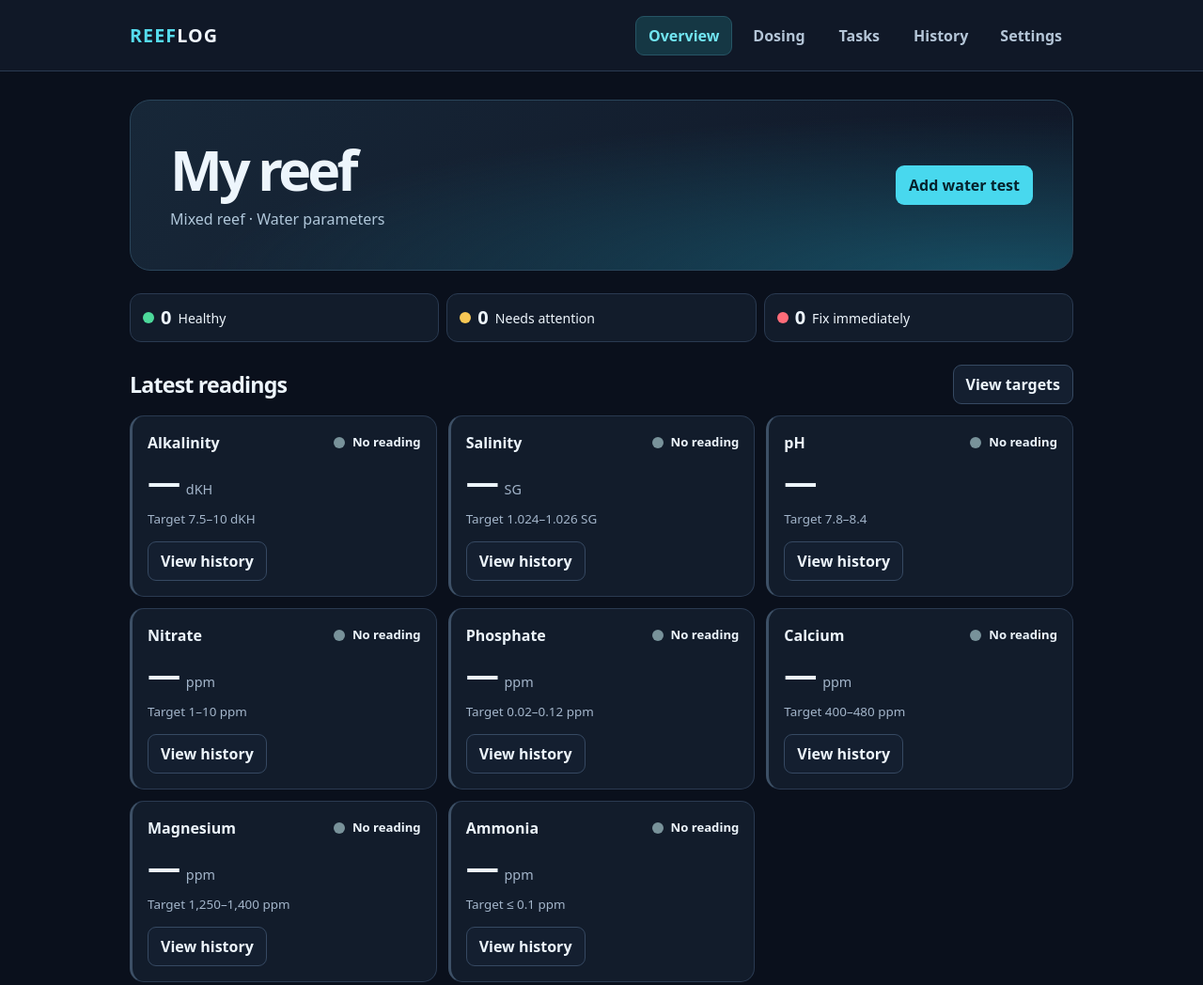
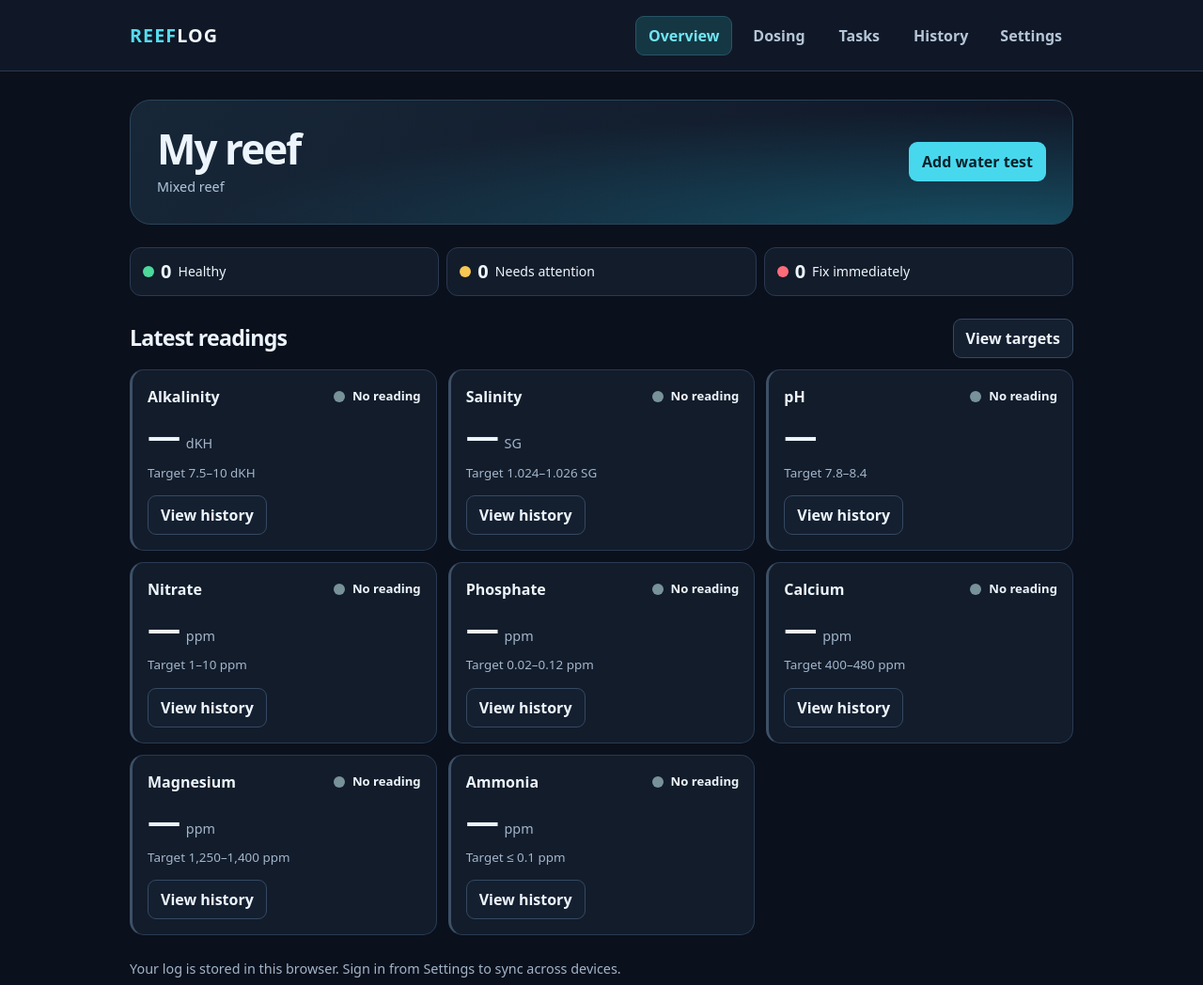
Before and after one commit to reeflog/reeflog.github.io, a plain HTML site: page index.html in a window 1280 px wide. Shown: the top 1048 px of the page at 94% size. Drawn offline with Linux system fonts and the light colour scheme.

Commit message:
Simplify the Overview tank header

```diff
--- a/index.html
+++ b/index.html
@@ -42,11 +42,17 @@ button,input,select,textarea{background:#141f30;color:var(--ink);border-color:#3
 .primary{background:#48d8ee;color:#06222c}
 .hero{position:relative;background:radial-gradient(ellipse at 93% 105%,#174e63 0%,transparent 65%),linear-gradient(120deg,#172738,#101727);border-color:#2a455a}
 .hero p{color:#b0c7da}
-.tank-heading{display:inline-flex;align-items:center;gap:.9rem;position:relative;max-width:100%;border-radius:6px}
+.tank-overview{padding:clamp(16px,3vw,28px);gap:12px 20px}
+.tank-overview .tank-details{min-width:0}
+.tank-overview h1{font-size:clamp(1.75rem,5vw,2.75rem);letter-spacing:-.045em}
+.tank-overview .tank-meta{margin-top:7px;font-size:.9rem}
+.tank-heading{display:inline-flex;align-items:center;gap:.65rem;position:relative;max-width:100%;border-radius:6px}
 .tank-heading h1{overflow-wrap:anywhere}
 .tank-heading select{position:absolute;inset:0;width:100%;height:100%;opacity:0;cursor:pointer}
 .tank-heading:focus-within{outline:2px solid var(--teal);outline-offset:5px}
-.tank-heading-arrow{width:.65rem;height:.65rem;flex:none;border:solid var(--teal);border-width:0 2px 2px 0;transform:translateY(-2px) rotate(45deg)}
+.tank-heading-arrow{width:27px;height:27px;flex:none;display:grid;place-items:center;border:1px solid #355768;border-radius:8px;color:var(--teal);background:#132b38}
+.tank-heading-arrow::after{content:"";width:7px;height:7px;border:solid currentColor;border-width:0 2px 2px 0;transform:translateY(-2px) rotate(45deg)}
+.tank-heading:hover .tank-heading-arrow{background:#215062}
 .card,.panel,dialog{background:#121c2b;border-color:var(--line)}
 .card h3{color:#b9c9db}
 .pill{background:#273548;color:#d5e4f0}
@@ -579,6 +585,9 @@ function nextStep(item) {
 }
 
 function overview() {
+  const profile = profileKey(state);
+  const tankType = profile === 'fowlr' ? 'FOWLR' : CORAL_PROFILES[profile].label + ' reef';
+  const volume = state.waterVolume;
   const items = active().map(([key,name,unit]) => {
     const setting = config(key);
     const readings = records(key);
@@ -588,10 +597,10 @@ function overview() {
   const order = ['red','yellow','green','gray'];
   items.sort((a,b) => order.indexOf(a.color) - order.indexOf(b.color));
   const count = color => items.filter(item => item.color === color).length;
-  return `<section class="hero"><div><div class="tank-heading"><h1>${esc(state.name)}</h1>
+  return `<section class="hero tank-overview"><div class="tank-details"><div class="tank-heading"><h1>${esc(state.name)}</h1>
     ${fleet.tanks.length > 1 ? `<span class="tank-heading-arrow" aria-hidden="true"></span><select id="overview-tank" aria-label="Switch tank">
       ${fleet.tanks.map(tank => `<option value="${esc(tank.id)}" ${tank.id === fleet.active ? 'selected' : ''}>${esc(tank.log.name)}</option>`).join('')}
-      </select>` : ''}</div><p>${CORAL_PROFILES[profileKey(state)].label}${profileKey(state) === 'fowlr' ? '' : ' reef'} · Water parameters</p></div>
+      </select>` : ''}</div><p class="tank-meta">${tankType}${volume ? ` · ${doseNumber(volume.amount)} ${volume.unit}` : ''}</p></div>
     <button class="primary" data-add>Add water test</button></section>
   ${outstandingTasks()}
   <section aria-label="Reading summary" class="summary">
```
